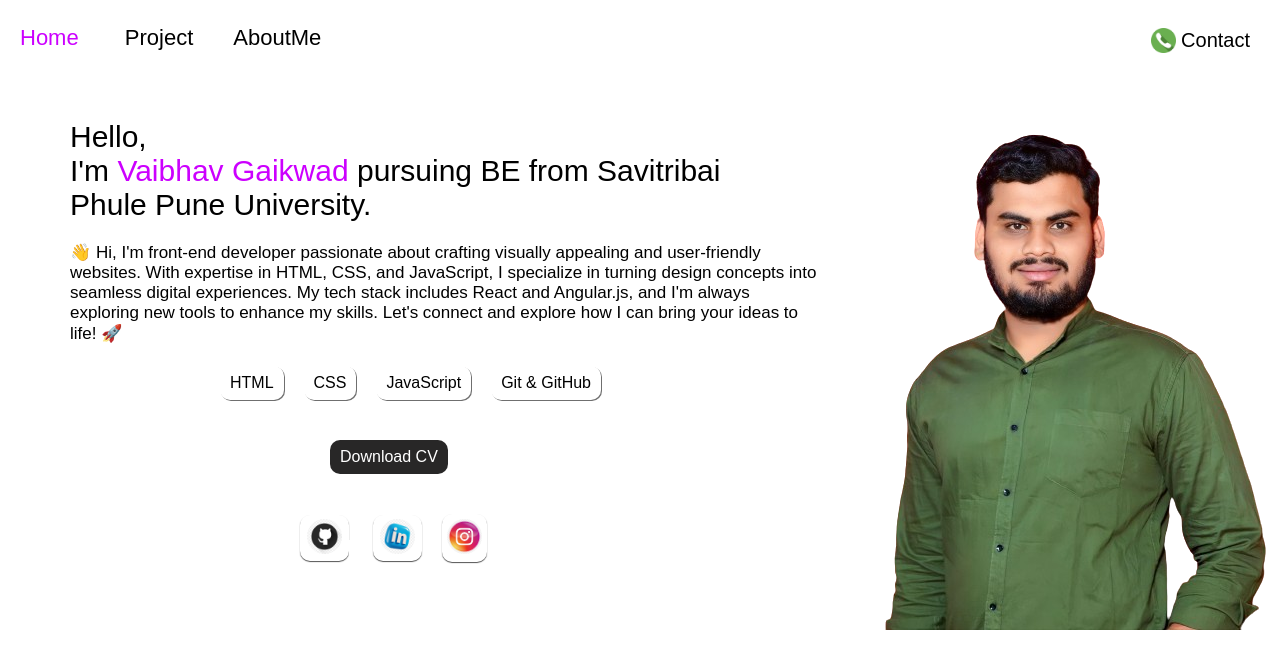
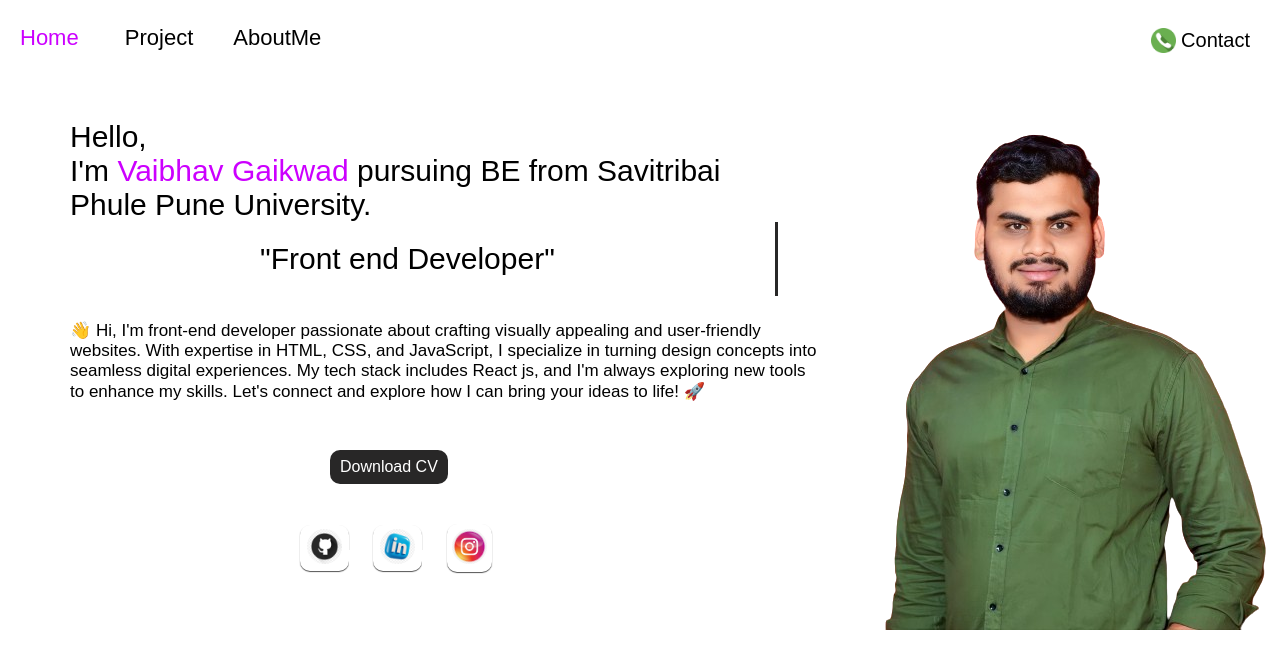
Before and after one commit to vaibhavgaikwad8476/Personal-portfolio, a React (Create React App) app: page / in a window 1280 px wide. Shown: the top 668 px of the page. Built offline with nearby package versions, Linux system fonts and the light colour scheme.

Commit message:
add link

```diff
--- a/src/ContactUs/ContactUs.js
+++ b/src/ContactUs/ContactUs.js
@@ -60,9 +60,9 @@ function ContactUs() {
 
             <a href="https://www.linkedin.com/in/vaibhav-gaikwad27/">  <button id="linkdbton" type='button'> <img id="LinkdinImg" src={linkdin} alt='profilephoto' /></button></a>
 
-            <button id="instabton" type='button'> <img id="InstaImg" src={instagram} alt='profilephoto' /></button>
+            <a href="https://www.instagram.com/vaibhav_gaikwad_8476/?hl=en"> <button id="instabton" type='button'> <img id="InstaImg" src={instagram} alt='profilephoto' /></button></a>
 
-            <button id="instabton" type='button'> <img id="InstaImg" src={instagram} alt='profilephoto' /></button>
+
           </div>
           </div>
         </div>
--- a/src/Home/Home.js
+++ b/src/Home/Home.js
@@ -16,17 +16,17 @@ function Home() {
                         <p className='heading'>Hello, <br />
                             <span>I'm <span id="myName">Vaibhav Gaikwad</span> pursuing BE from Savitribai Phule Pune University.</span>
                         </p>
-                        {/* <div className='typed-out'> "Front end Developer"</div> */}
+                        <div className='typed-out'> "Front end Developer"</div>
                     </div>
                     <span id="description">
-                        👋 Hi, I'm front-end developer passionate about crafting visually appealing and user-friendly websites. With expertise in HTML, CSS, and JavaScript, I specialize in turning design concepts into seamless digital experiences. My tech stack includes React and Angular.js, and I'm always exploring new tools to enhance my skills. Let's connect and explore how I can bring your ideas to life! 🚀
+                        👋 Hi, I'm front-end developer passionate about crafting visually appealing and user-friendly websites. With expertise in HTML, CSS, and JavaScript, I specialize in turning design concepts into seamless digital experiences. My tech stack includes React js, and I'm always exploring new tools to enhance my skills. Let's connect and explore how I can bring your ideas to life! 🚀
 
                     </span>
                     <br></br>
-                    <button id="programmingbtns1" type='button'>HTML</button>
+                    {/* <button id="programmingbtns1" type='button'>HTML</button>
                     <button id="programmingbtns" type='button'>CSS</button>
                     <button id="programmingbtns" type='button'>JavaScript</button>
-                    <button id="programmingbtns" type='button'>Git & GitHub</button>
+                    <button id="programmingbtns" type='button'>Git & GitHub</button> */}
                     <br></br>
 
                     <a href="https://drive.google.com/file/d/1_C3PR893V0zXLqKEFjD74pCz4KmWXk-Q/view?usp=sharing"> <button id="download" type='button'>Download CV</button></a>
@@ -37,7 +37,7 @@ function Home() {
 
                         <a href="https://www.linkedin.com/in/vaibhav-gaikwad27/">  <button id="linkdin-btn" type='button'> <img id="LinkdinImg" src={linkdin} alt='profilephoto' /></button></a>
 
-                        <button id="instagram-btn" type='button'> <img id="InstaImg" src={instagram} alt='profilephoto' /></button>
+                        <a href="https://www.instagram.com/vaibhav_gaikwad_8476/?hl=en"> <button id="instagram-btn" type='button'> <img id="InstaImg" src={instagram} alt='profilephoto' /></button></a>
                     </div>
                 </div>
 
```
